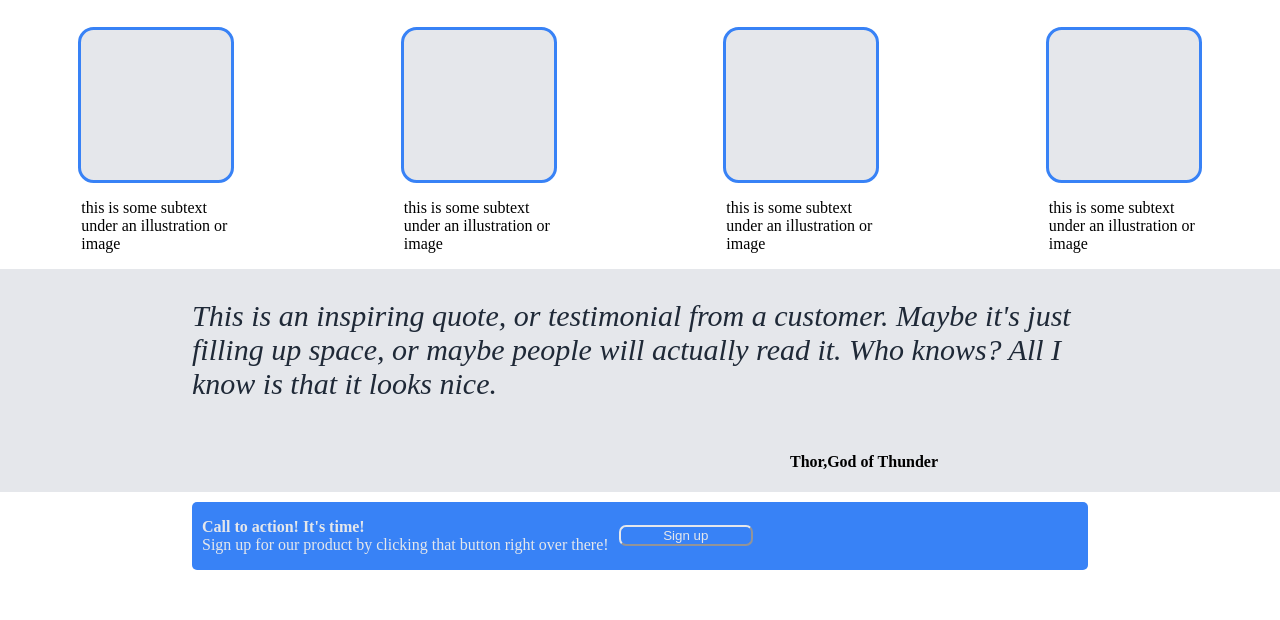
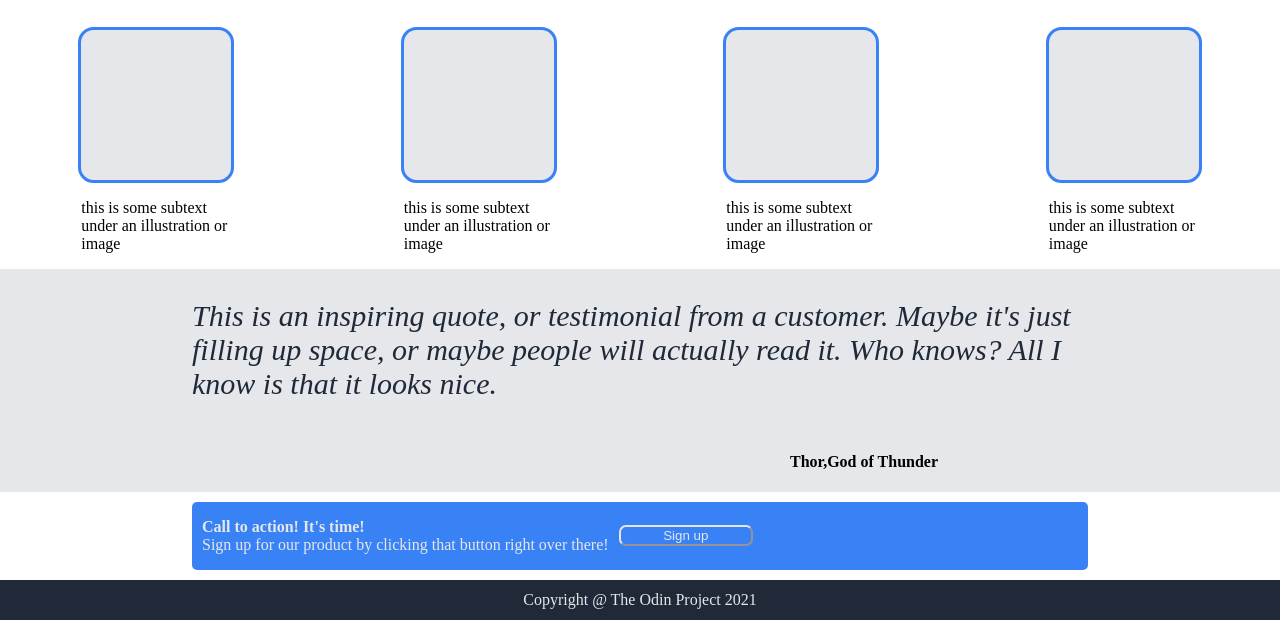
Before and after one commit to Chepayne96/landing-page, a plain HTML site: page index.html in a window 1280 px wide. Shown: the part 416-1036 px from the top of the page. Before the commit the page ends 996 px from the top, so only its background shows below. Drawn offline with Linux system fonts and the light colour scheme.

Commit message:
Got the footer content in and styled. I think this should finish this project.

```diff
--- a/index.html
+++ b/index.html
@@ -61,5 +61,10 @@
             <button class="bottom-sign-up">Sign up</button>
         </div>
     </div>
+
+
+    <div class="footer">
+        <p class="footer-text">Copyright @ The Odin Project 2021</p>
+    </div>
 </body>
 </html>
--- a/style.css
+++ b/style.css
@@ -163,3 +163,16 @@ li {
     color: #e5e7eb;
     border-color: #e5e7eb;
 }
+
+
+.footer {
+    background-color: #1f2937;
+    height: 40px;
+    display: flex;
+    justify-content: center;
+    align-items: center;
+}
+
+.footer p {
+    color: #e5e7eb;
+}
```
